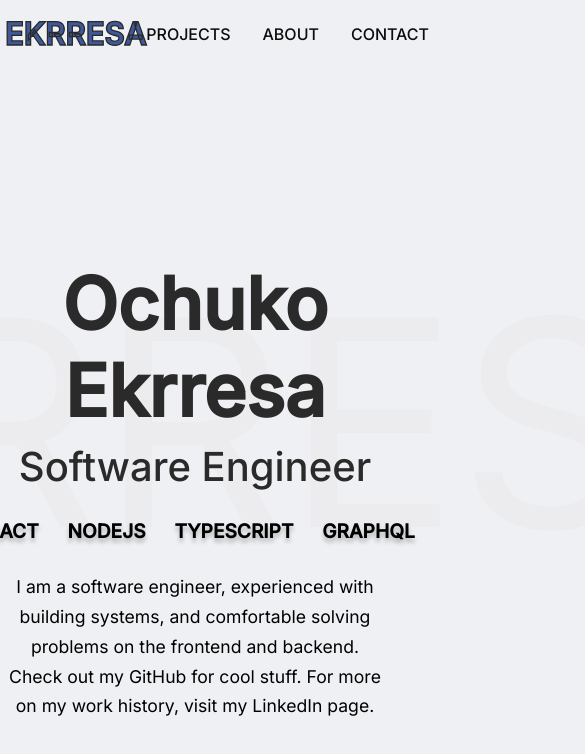
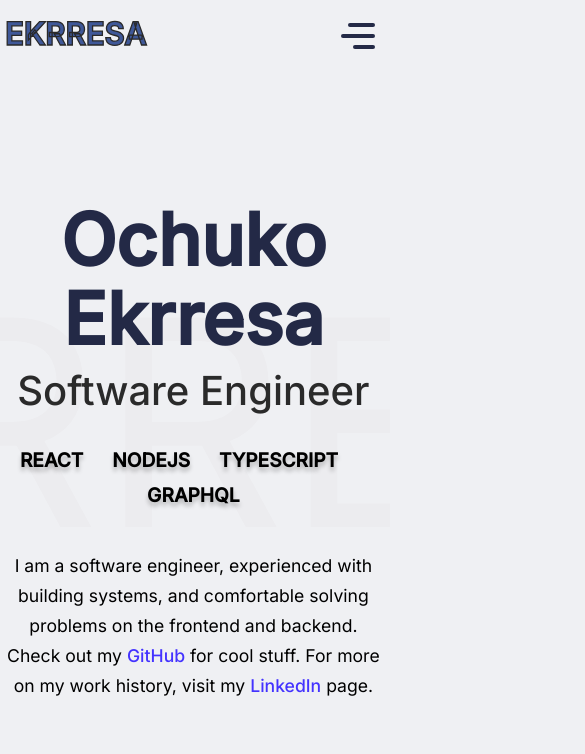
Before and after one commit to chuck-huey/chukky-portfolio, a Next.js app: page / in a window 390 px wide. Shown: the top 754 px of the page, 585 px wide, since content can reach past the window. Built offline with nearby package versions, Linux system fonts and the light colour scheme.

Commit message:
Built the mobile menu

```diff
--- a/pages/_app.tsx
+++ b/pages/_app.tsx
@@ -49,11 +49,24 @@ const GlobalStyle = createGlobalStyle`
     object-fit: cover;
   }
 
+	a {
+		color: #4433ff;
+		font-weight:500;
+		text-decoration:none;
+		transition: box-shadow 400ms ease 0s;
+    box-shadow: 0px 0px 0px #4433ff;
+
+		&:hover{
+		transition: box-shadow 100ms ease 0s;
+    box-shadow: 0px 2px 0px #4433ff;
+		}
+	}
+
   .container {
     width: 100%;
     max-width: 95em;
     margin: 0 auto;
     padding-left: 0.3em;
-    padding-right: 0.3em;
+    padding-right: 0.5em;
   }
 `;
--- a/pages/index.tsx
+++ b/pages/index.tsx
@@ -1,15 +1,46 @@
 import Head from 'next/head';
 import styled from 'styled-components';
+import * as React from 'react';
+import { CgClose } from 'react-icons/cg';
 
 export default function Homepage() {
+	const [nav, toggleNav] = React.useState(false);
+
+	console.log(nav);
+
 	return (
 		<>
 			<Head>
 				<title>Home - Ochuko Ekrresa | Software Engineer</title>
 			</Head>
-			<Main>
+			<Main navOpen={nav}>
 				<header className="header container">
 					<div className="logo">EKRRESA</div>
+
+					{/* Mobile menu */}
+					<div className="hamburger" onClick={() => toggleNav(!nav)}>
+						<span></span>
+						<span></span>
+						<span></span>
+					</div>
+
+					<aside className="mobile__menu">
+						<CgClose className="close" onClick={() => toggleNav(!nav)} />
+
+						<ul className="menu__list">
+							<li>
+								<a href="#">Projects</a>
+							</li>
+							<li>
+								<a href="#">About</a>
+							</li>
+							<li>
+								<a href="#">Contact</a>
+							</li>
+						</ul>
+					</aside>
+					{/* Mobile menu */}
+
 					<nav className="nav">
 						<div className="nav__item">projects</div>
 						<div className="nav__item">about</div>
@@ -30,8 +61,23 @@ export default function Homepage() {
 					</div>
 					<div className="bio">
 						I am a software engineer, experienced with building systems, and comfortable
-						solving problems on the frontend and backend. Check out my GitHub for cool
-						stuff. For more on my work history, visit my LinkedIn page.
+						solving problems on the frontend and backend. Check out my{' '}
+						<a
+							href="https://github.com/chukky-ekrresa"
+							target="_blank"
+							rel="noreferrer noopener"
+						>
+							GitHub
+						</a>{' '}
+						for cool stuff. For more on my work history, visit my{' '}
+						<a
+							href="https://www.linkedin.com/in/ochuko-ekrresa/"
+							target="_blank"
+							rel="noreferrer noopener"
+						>
+							LinkedIn
+						</a>{' '}
+						page.
 					</div>
 				</main>
 			</Main>
@@ -39,9 +85,86 @@ export default function Homepage() {
 	);
 }
 
-const Main = styled.section`
+const Main = styled.section<{ navOpen: any }>`
 	height: 100vh;
 	position: relative;
+	overflow: hidden;
+
+	.hamburger {
+		text-align: end;
+		width: 3em;
+		cursor: pointer;
+		padding: 0px 7px;
+
+		span {
+			display: block;
+			border-radius: 10px;
+			background: #232946;
+			padding: 2px;
+			margin: 7px 0;
+			margin-left: auto;
+
+			&:nth-of-type(1) {
+				width: 80%;
+			}
+
+			&:nth-of-type(2) {
+				width: 100%;
+			}
+
+			&:nth-of-type(3) {
+				width: 65%;
+			}
+		}
+
+		@media (min-width: 500px) {
+			display: none;
+		}
+	}
+
+	.mobile__menu {
+		width: 100%;
+		max-width: 21em;
+		position: absolute;
+		top: 0;
+		right: 0;
+		height: 100vh;
+		background: #eff0f3;
+		box-shadow: -8px 0 21px 0px #1f404c4f;
+		margin-block-start: 0;
+		transition: all 0.5s cubic-bezier(0.77, 0.2, 0.05, 1);
+		visibility: ${({ navOpen }) => (navOpen ? 'visible' : 'hidden')};
+		transform: ${({ navOpen }) => (navOpen ? 'translateX(0)' : 'translateX(100%)')};
+		opacity: ${({ navOpen }) => (navOpen ? 1 : 0)};
+
+		.close {
+			font-size: 2.5rem;
+			margin-left: auto;
+			display: block;
+			margin-right: 0.2em;
+			margin-top: 0.3em;
+			color: #363946;
+		}
+
+		.menu__list {
+			position: absolute;
+			top: 50%;
+			left: 50%;
+			transform: translate(-50%, -50%);
+			list-style: none;
+			padding: 0;
+
+			li {
+				padding: 0.5em;
+				margin-bottom: 1em;
+				font-size: 1.3rem;
+
+				&:last-child {
+					margin-bottom: 0;
+				}
+			}
+		}
+	}
 
 	.background {
 		color: rgba(91, 79, 79, 0.02);
@@ -70,9 +193,9 @@ const Main = styled.section`
 		}
 
 		.nav {
-			display: flex;
+			display: none;
 			align-items: center;
-			color: #0d0d0d;
+			color: #363946;
 			font-weight: 500;
 			font-size: 1rem;
 			text-transform: uppercase;
@@ -84,20 +207,25 @@ const Main = styled.section`
 					margin-right: 0;
 				}
 			}
+
+			@media (min-width: 500px) {
+				display: flex;
+			}
 		}
 	}
 
 	.main {
 		max-width: 70em;
 		margin: auto;
-		margin-top: 12em;
+		margin-top: 8em;
 		text-align: center;
 
 		.name {
-			color: #2a2a2a;
+			color: #232946;
 			font-size: 4.5rem;
 			font-weight: 600;
 			margin: 0;
+			line-height: 1.1;
 		}
 
 		.title {
@@ -110,8 +238,10 @@ const Main = styled.section`
 
 		.skills {
 			display: flex;
+			flex-wrap: wrap;
 			justify-content: center;
-			margin-bottom: 1.5em;
+			line-height: 1.8;
+			margin-bottom: 2em;
 			font-weight: 600;
 			text-transform: uppercase;
 			font-size: 1.2rem;
```
